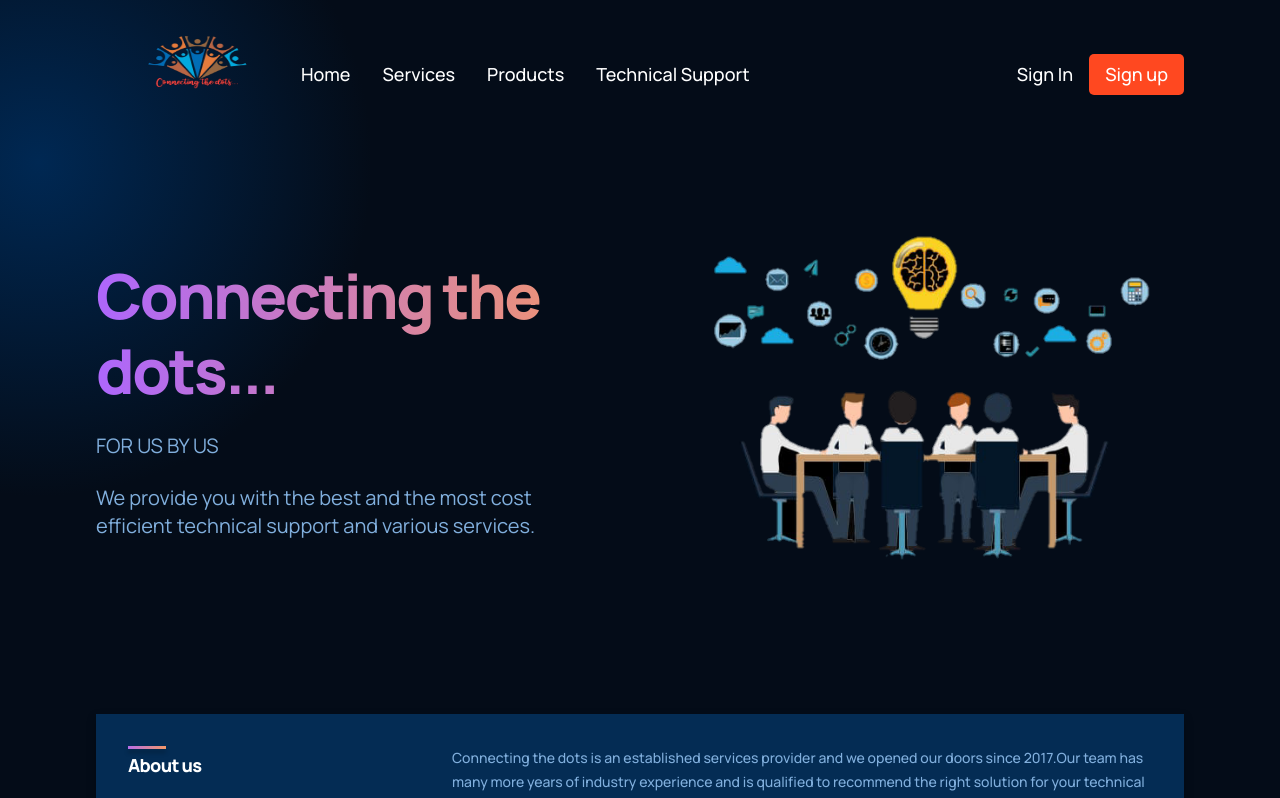
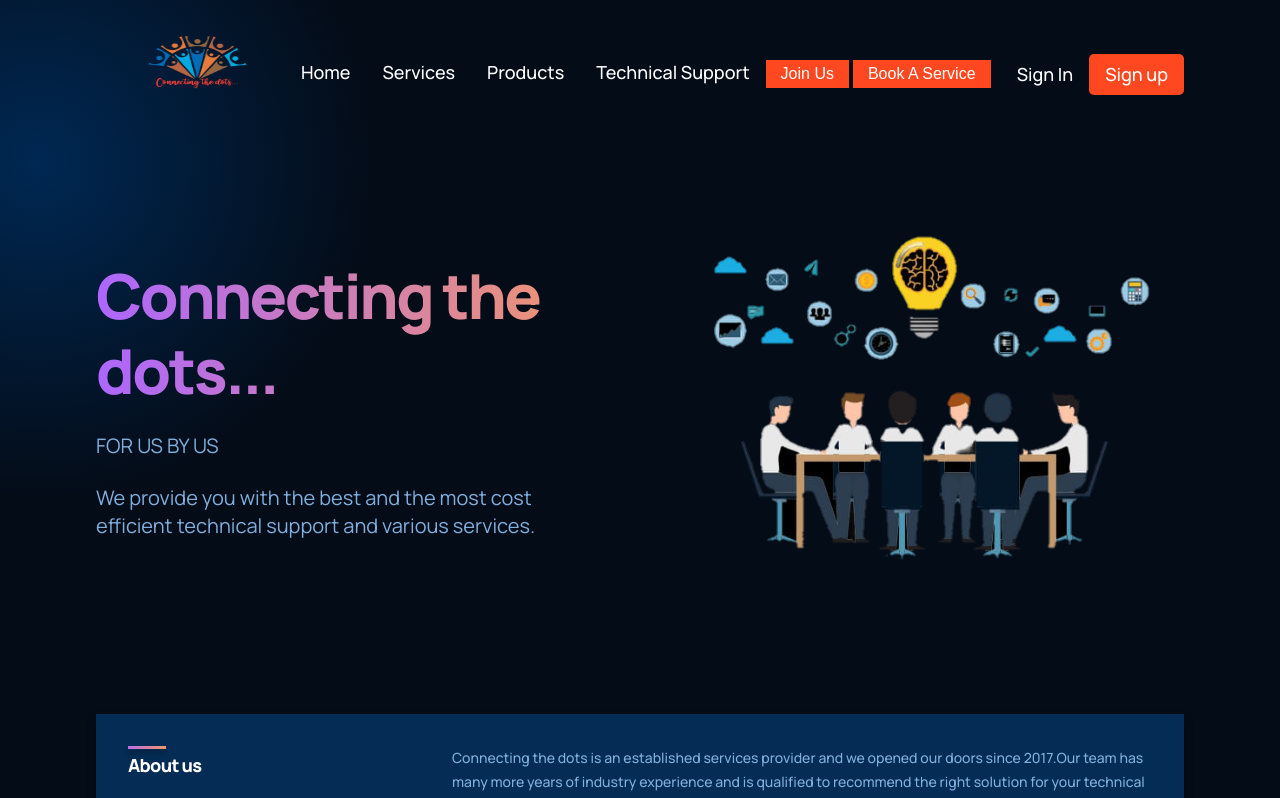
Before and after one commit to codeshubham/connecting-the-dots, a React (Create React App) app: page / in a window 1280 px wide. Shown: the top 798 px of the page. Built offline with nearby package versions, Linux system fonts and the light colour scheme.

Commit message:
final commit most prob

```diff
--- a/src/components/navbar/Navbar.jsx
+++ b/src/components/navbar/Navbar.jsx
@@ -17,6 +17,9 @@ const Navbar = () => {
           <p><a href="#wgpt3">Services</a></p>
           <p><a href="#possibility">Products</a></p>
           <p><a href="#features">Technical support</a></p>
+          <button type="button" className="gpt3-button">Join Us</button>
+          &nbsp;
+          <button type="button" className="gpt3-button">Book A Service</button>
 
         </div>
       </div>
--- a/src/components/navbar/navbar.css
+++ b/src/components/navbar/navbar.css
@@ -105,6 +105,17 @@
     display: none;
 }
 
+.gpt3-button {
+    background-color: #FF4820; /* Green */
+    border: none;
+    color: white;
+    padding: 5px 15px;
+    text-align: center;
+    text-decoration: none;
+    display: inline-block;
+    font-size: 16px;
+  }
+
 @media screen and (max-width: 1050px) {
     .gpt3__navbar-links_container {
         display: none;
```
